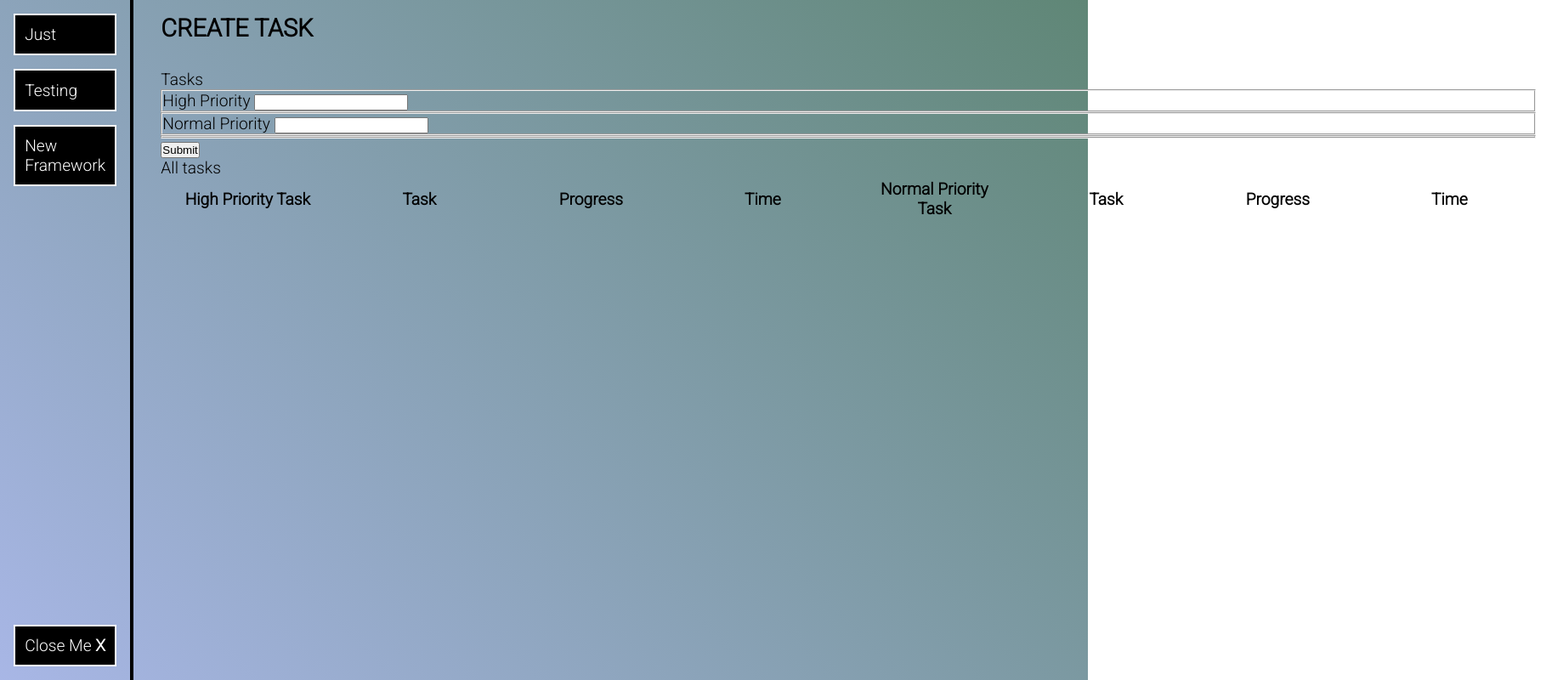
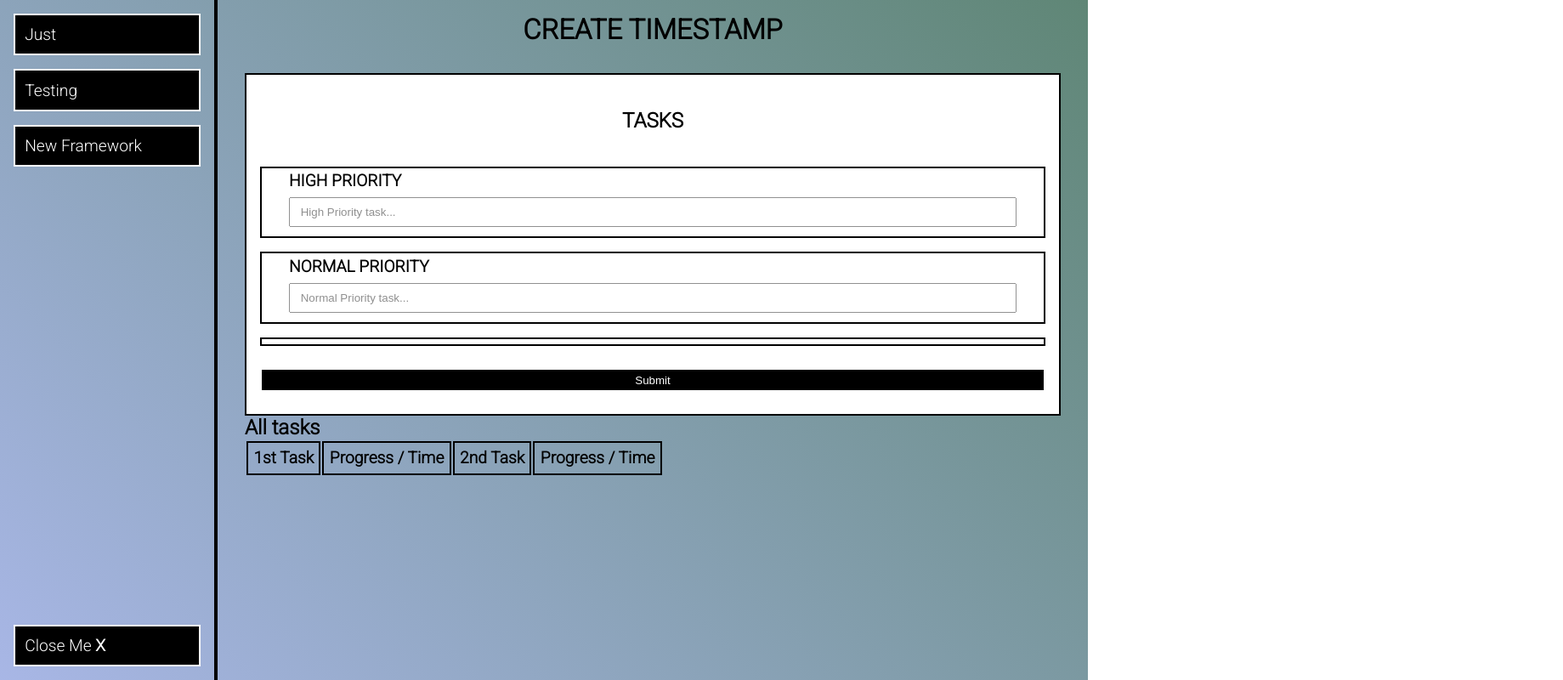
Before and after one commit to David4bay/Note-Timestamp-App, a plain HTML site: page index.html in a window 1280 px wide. Shown: the whole page at 85% size, 1839 px wide, since content can reach past the window. Drawn offline with Linux system fonts and the light colour scheme; a script that the page names is missing.

Commit message:
added styles

```diff
--- a/index.html
+++ b/index.html
@@ -26,17 +26,17 @@
         </aside>
         <article class="main-content-body">
             <section class="main-content">
-                <header class="note-header">Create Task</header>
+                <header class="note-header">Create Timestamp</header>
                 <form>
                     <legend class="top-priority">Tasks</legend>
                     <fieldset>
-                        <label for="" class="task">High Priority</label>
-                        <input type="text" name="high-priority" id="highPriority" required>
+                        <label for="task" class="task">High Priority</label>
+                        <input type="text" placeholder=" High Priority task..." name="high-priority" id="highPriority" required>
                         <i class="time-stamp"></i>
                     </fieldset>
                     <fieldset>
-                        <label for="">Normal Priority</label>
-                        <input type="text" name="normal-priority" id="normalPriority" required>
+                        <label for="task">Normal Priority</label>
+                        <input type="text" placeholder=" Normal Priority task..." name="normal-priority" id="normalPriority" required>
                         <i class="time-stamp"></i>
                     </fieldset>
                     <fieldset>
@@ -46,17 +46,13 @@
                 </form>
             </section>
             <section class="created-tasks">
-                <p class="all-ta">All tasks</p>
+                <p class="all-tasks">All tasks</p>
                 <table>
                     <tr>
-                        <th>High Priority Task</th>
-                        <th>Task</th>
-                        <th>Progress</th>
-                        <th>Time</th>
-                        <th>Normal Priority Task</th>
-                        <th>Task</th>
-                        <th>Progress</th>
-                        <th>Time</th>
+                        <th>1st Task</th>
+                        <th>Progress / Time</th>
+                        <th>2nd Task</th>
+                        <th>Progress / Time</th>
                     </tr>
                     <tr class="created-tasks"></tr>
                 </table>
--- a/style/style.scss
+++ b/style/style.scss
@@ -15,7 +15,7 @@ body {
     font-family: 'Roboto', sans-serif;
     font-weight: 400;
     font-size: 1.2rem;
-    overflow: scroll;
+
 }
 
 main.background {
@@ -65,17 +65,11 @@ span.bold {
     font-weight: 600;
 }
 
-table {
+th {
+    padding: 0.4rem;
+    border: 2px solid #000;
 }
 
-tr, th {
-    min-width: 200px;
-    overflow-x: scroll;
-    padding: 0px 1rem;
-}
-
-th {
-}
 
 article.main-content-body {
     padding: 1rem 2rem;
@@ -83,7 +77,72 @@ article.main-content-body {
 
 header.note-header {
     text-transform: uppercase;
-    font-size: 1.5em;
+    text-align: center;
+    font-size: 1.7em;
+    font-weight: 900;
+    padding-bottom: 2rem;
+    transition: color 0.4s;
+}
+
+header.note-header:hover {
+    color: #fff;
+}
+
+legend.top-priority {
+    text-transform: uppercase;
+    text-align: center;
     font-weight: 700;
-    padding-bottom: 2rem;
+    font-size: 1.5rem;
+    padding: 1.5rem;
 }
+
+input[type='submit'] {
+    display: block;
+    margin: 0.6rem 0;
+    font-size: 700;
+    padding: 0.3rem;
+    background-color: #000;
+    color: #fff;
+    border: 2px solid #fff;
+    transition: padding 0.1s ease;
+}
+
+input[type='submit']:hover {
+    background-color: #fff;
+    color: #000;
+    border: 2px solid #000;
+    padding: 0.4rem;
+}
+
+form {
+    display: flex;
+    flex-direction: column;
+    gap: 1rem;
+    padding: 1rem;
+    border: 2px solid #000;
+    background-color: #fff;
+}
+
+p.all-tasks {
+    font-size: 1.5rem;
+    font-weight: 700;
+}
+
+fieldset {
+    border: 2px solid #000;
+    background-color: #fff;
+    padding: 0.2rem 2rem;
+}
+
+input[type='text'] {
+    display: block;
+    width: 100%;
+    padding: 0.5rem;
+    margin: 0.5rem auto;
+    opacity: 0.8;
+}
+
+label[for='task'] {
+    text-transform: uppercase;
+    font-weight: 700;
+}
```
Also changed, not shown: style/style.css, 1 other file.
